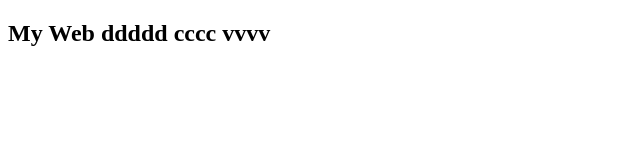
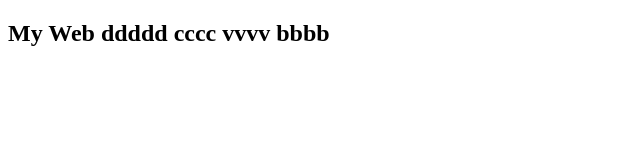
Before and after one commit to Rizwanulhaque-ux/final2, a plain HTML site: page index.html in a window 1280 px wide. Shown: the full height of the page, 0-640 px from the left. Drawn offline with Linux system fonts and the light colour scheme.

Commit message:
final commit

```diff
--- a/index.html
+++ b/index.html
@@ -9,7 +9,7 @@
 </head>
 <body>
 
-<h2>My Web ddddd cccc vvvv</h2>
+<h2>My Web ddddd cccc vvvv bbbb</h2>
 
 </body>
 </html>
```
